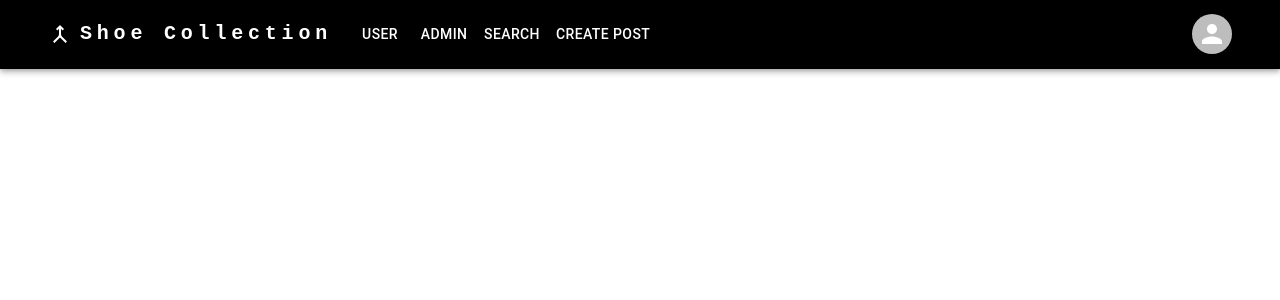
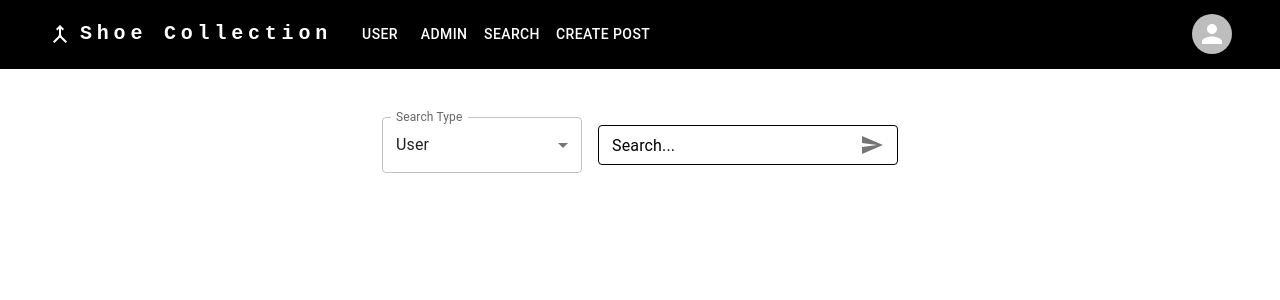
Before and after one commit to pierretranva/shoe-collection, a React (Create React App) app in the folder frontend/: page /search in a window 1280 px wide. Shown: the top 300 px of the page. Built offline with nearby package versions, Linux system fonts and the light colour scheme.

Commit message:
search functionality all working

```diff
--- a/frontend/src/App.js
+++ b/frontend/src/App.js
@@ -12,6 +12,7 @@ import Login from "./Login";
 import Profile from "./Profile";
 import CreatePost from "./CreatePost";
 import Metrics from "./Metrics";
+import Search from "./Search";
 
 export default function App() {
 	return (
@@ -28,6 +29,7 @@ export default function App() {
 					<Route path="/profile/:profileUsername" element={<Profile />} />
 					<Route path="/profile" element={<Profile />} />
 					<Route path="/metrics" element={<Metrics />} />
+                    <Route path="/search" element={<Search/>}/>
 				</Routes>
 			</Box>
 		</AuthProvider>
--- a/frontend/src/Navbar.js
+++ b/frontend/src/Navbar.js
@@ -53,7 +53,7 @@ const Navbar = ({ username, handleSignIn, handleLogout }) => {
 	const pages = [
 		{ name: "User", link: "/" },
 		{ name: "Admin", link: "/admin" },
-		{ name: "Search", link: "/map" },
+		{ name: "Search", link: "/search" },
 		{ name: "Create Post", link: "/create" },
 	];
 	const settings = signedIn ? ["Profile", "Logout"] : ["Login", "Register"];
--- a/frontend/src/PostContainer.js
+++ b/frontend/src/PostContainer.js
@@ -26,6 +26,7 @@ import CommentIcon from "@mui/icons-material/Comment";
 import SendIcon from "@mui/icons-material/Send";
 import ExpandMoreIcon from "@mui/icons-material/ExpandMore";
 import axios from "axios";
+import { useNavigate } from "react-router-dom";
 
 const PostCard = (props) => {
 	let {
@@ -52,6 +53,7 @@ const PostCard = (props) => {
 	const [pictureUrl, setPictureUrl] = useState(picture_url);
 	const [commentText, setCommentText] = useState("");
 	const [comments, setComments] = useState([]);
+    const navigate = useNavigate();
 
 	useEffect(() => {
 		let randomImage = [
@@ -120,6 +122,7 @@ const PostCard = (props) => {
 	};
 	const handleGetComments = () => {
 		axios.get("http://localhost:8000/comments/" + post_id).then((response) => {
+            console.log(response.data)
 			setComments(response.data);
 			setCommentCount(response.data.length);
 		});
@@ -133,9 +136,9 @@ const PostCard = (props) => {
 			{/* Header */}
 			<CardHeader
 				avatar={<Avatar></Avatar>}
-				title={creator}
-				subheader={date}
-				titleTypographyProps={{ variant: "h5" }}
+				title={<Typography onClick={() =>{navigate('/profile/'+creator)}}variant="h5">{creator}</Typography>}
+				subheader={<Typography variant="body2">{brand + " " + model + " " + year + " " + color+ " " + date}</Typography>}
+                disableTypography={true}
 			/>
 
 			{/* Image */}
@@ -156,6 +159,15 @@ const PostCard = (props) => {
 				<Typography variant="body2" color="text.secondary">
 					{" " + caption}
 				</Typography>
+                <>
+                    {is_selling ? (
+                        <Typography variant="body2" color="text.secondary">
+                            Selling:<a href={selling_link}>Click this link to buy!</a>
+                            </Typography>) : (<> </>)}
+                </>
+
+
+
 				<Box sx={{ alignItems: "left", display: "flex", flexDirection: "column" }}>
 					<Accordion onChange={handleGetComments} sx={{ marginTop: 1, marginBottom: 1 }}>
 						<AccordionSummary expandIcon={<ExpandMoreIcon />} aria-controls="panel1-content" id="panel1-header">
@@ -163,7 +175,7 @@ const PostCard = (props) => {
 						</AccordionSummary>
 						<AccordionDetails sx={{ padding: "0" }}>
 							<List sx={{ paddingBottom: 0 }}>
-								{comment_count > 0 ? (
+								{commentCount > 0 ? (
 									comments.map((comment, num) => (
 										<div key={num}>
 											<Divider component="li" />
--- a/frontend/src/Search.js
+++ b/frontend/src/Search.js
@@ -1,8 +1,171 @@
-const Search = ({isSignedIn, currentUser, userId}) => {
-    return(
-        <>
-            <p>Update Shoe:</p>
-        </>
+import React, { useState, useContext } from "react";
+import {
+	Box,
+	TextField,
+	InputAdornment,
+	Select,
+	MenuItem,
+	FormControl,
+	InputLabel,
+	List,
+	ListItemText,
+	Divider,
+	ListItem,
+    Avatar,
+    ListItemAvatar,
+    Typography,
+} from "@mui/material";
+import SendIcon from "@mui/icons-material/Send";
+import axios from "axios";
+import ScrollingList from "./ScrollingList";
+import { NavLink } from "react-router-dom";
+
+import { AuthContext } from "./AuthContext";
+
+const Search = () => {
+	const [searchText, setSearchText] = useState("");
+	const [searchType, setSearchType] = useState("user");
+	const [searchResComponent, setSearchResComponent] = useState(null);
+    const {userId, signedIn} = useContext(AuthContext)
+
+	const handleSendSearch = () => {
+		if (searchType === "user") {
+			axios
+				.get("http://localhost:8000/search", { params: { searchType: 'user', query: searchText } })
+				.then((response) => {
+					setSearchResComponent(handleUserSearchRes(response));
+				});
+		} else if(searchType === 'post'){
+            if(!signedIn){
+                setSearchResComponent(<Typography> Please Login to access all functionality</Typography>)
+                return
+            }
+            axios.get("http://localhost:8000/search", { params: { searchType: 'post', query: searchText } })
+            .then((response) => {
+                setSearchResComponent(handlePostSearchRes(response));
+            })
+		}
+        else if(searchType === 'Shoe Brand/Model'){
+            if(!signedIn){
+                setSearchResComponent(<Typography> Please Login to access all functionality</Typography>)
+                return
+            }
+            axios.get("http://localhost:8000/search", { params: { searchType: 'shoe', query: searchText } })
+            .then((response) => {
+                setSearchResComponent(handlePostSearchRes(response));
+
+        })}
+	};
+	const handleUserSearchRes = (response) => {
+		return (
+			<List sx={{ paddingBottom: 0, minWidth: 400 }}>
+				{response.data.map((user, num) => (
+                    <NavLink to={'/profile/'+ user.name}>
+					<div key={num}>
+						<Divider component="li" />
+						<ListItem>
+                            <ListItemAvatar><Avatar></Avatar></ListItemAvatar>
+							<ListItemText primary={user.name} secondary={user.date_of_birth} />
+						</ListItem>
+					</div>
+                    </NavLink>
+				))}
+			</List>
+		);
+	};
+    const handlePostSearchRes = (response) => {
+        return (
+            <>{ScrollingList(response.data, userId)}</>
+
+        )
+    }
+
+    return (
+        <Box
+            sx={{
+                display: "flex",
+                flexDirection: "column",
+                alignItems: "center",
+                minHeight: "100vh",
+                backgroundColor: "white",
+                color: "black",
+                paddingTop: 4, // Adjust the padding as needed
+            }}
+        >
+            <Box
+                sx={{
+                    display: "flex",
+                    justifyContent: "center",
+                    alignItems: "center",
+                    width: "100%",
+                    paddingTop: 2,
+                }}
+            >
+                <FormControl sx={{ minWidth: 200, marginRight: 2 }}>
+                    <InputLabel id="search-type-label">Search Type</InputLabel>
+                    <Select
+                        labelId="search-type-label"
+                        value={searchType}
+                        onChange={(e) => setSearchType(e.target.value)}
+                        label="Search Type"
+                    >
+                        <MenuItem value="user">User</MenuItem>
+                        <MenuItem value="post">Post</MenuItem>
+                        <MenuItem value="shoe">Shoe Brand/Model</MenuItem>
+                    </Select>
+                </FormControl>
+                <TextField
+                    label="Search..."
+                    color="primary"
+                    size="small"
+                    value={searchText}
+                    onChange={(e) => {
+                        setSearchText(e.target.value);
+                    }}
+                    onKeyDown={(e) => {
+                        if (e.key === 'Enter') {
+                            handleSendSearch();
+                        }
+                    }}
+                    InputProps={{
+                        endAdornment: (
+                            <InputAdornment position="end">
+                                <SendIcon onClick={handleSendSearch} style={{ cursor: "pointer" }} />
+                            </InputAdornment>
+                        ),
+                        style: { color: "black" },
+                    }}
+                    InputLabelProps={{
+                        style: { color: "black" },
+                    }}
+                    sx={{
+                        width: "300px",
+                        "& .MuiOutlinedInput-root": {
+                            "& fieldset": {
+                                borderColor: "black",
+                            },
+                            "&:hover fieldset": {
+                                borderColor: "black",
+                            },
+                            "&.Mui-focused fieldset": {
+                                borderColor: "black",
+                            },
+                        },
+                    }}
+                />
+            </Box>
+            <Box
+                sx={{
+                    display: "flex",
+                    flexDirection: "column",
+                    alignItems: "center",
+                    width: "100%",
+                    paddingTop: 2,
+                }}
+            >
+                {searchResComponent}
+            </Box>
+        </Box>
     );
 };
 
```
Also changed, not shown: 2 other files (tests, documents, lock files or other folders).
